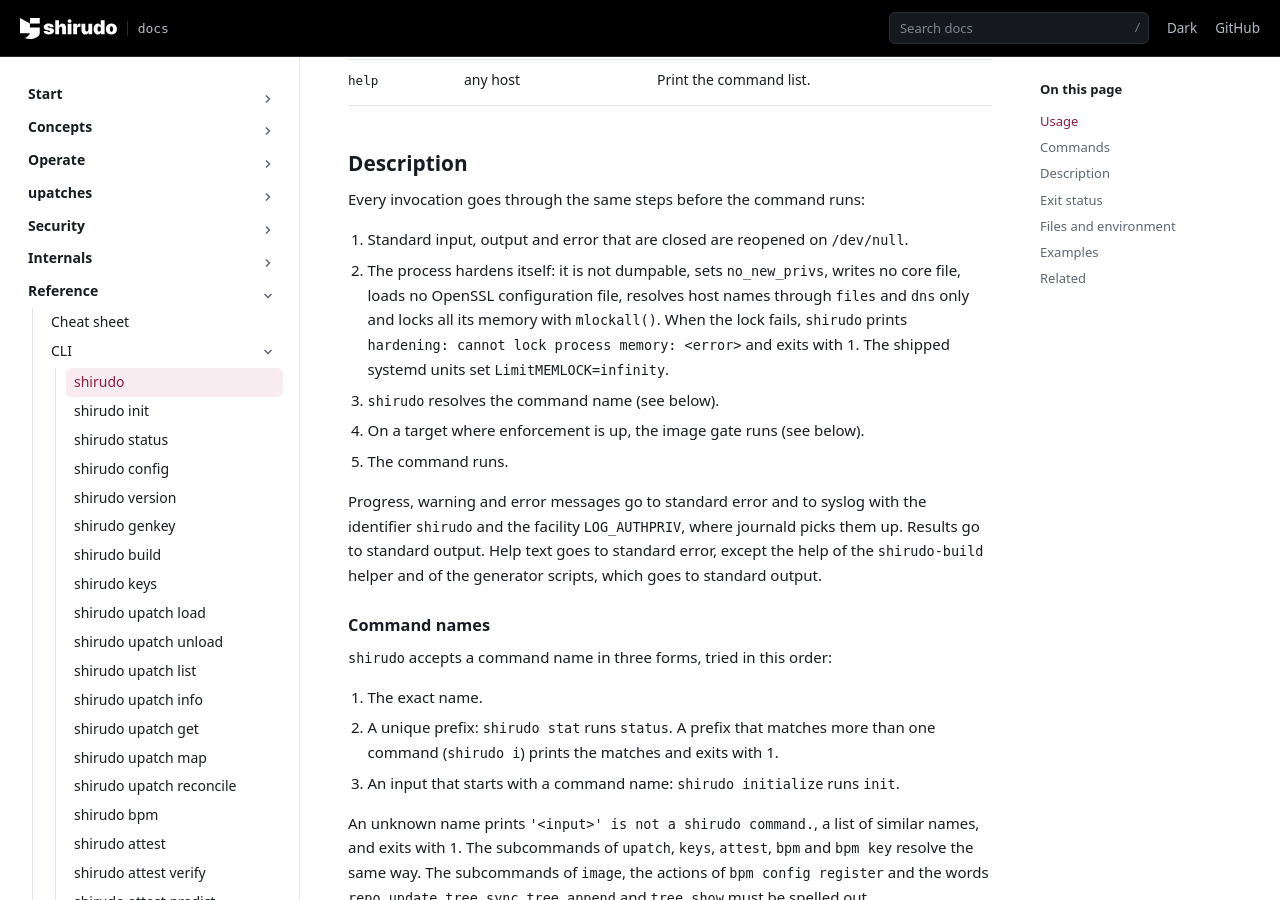
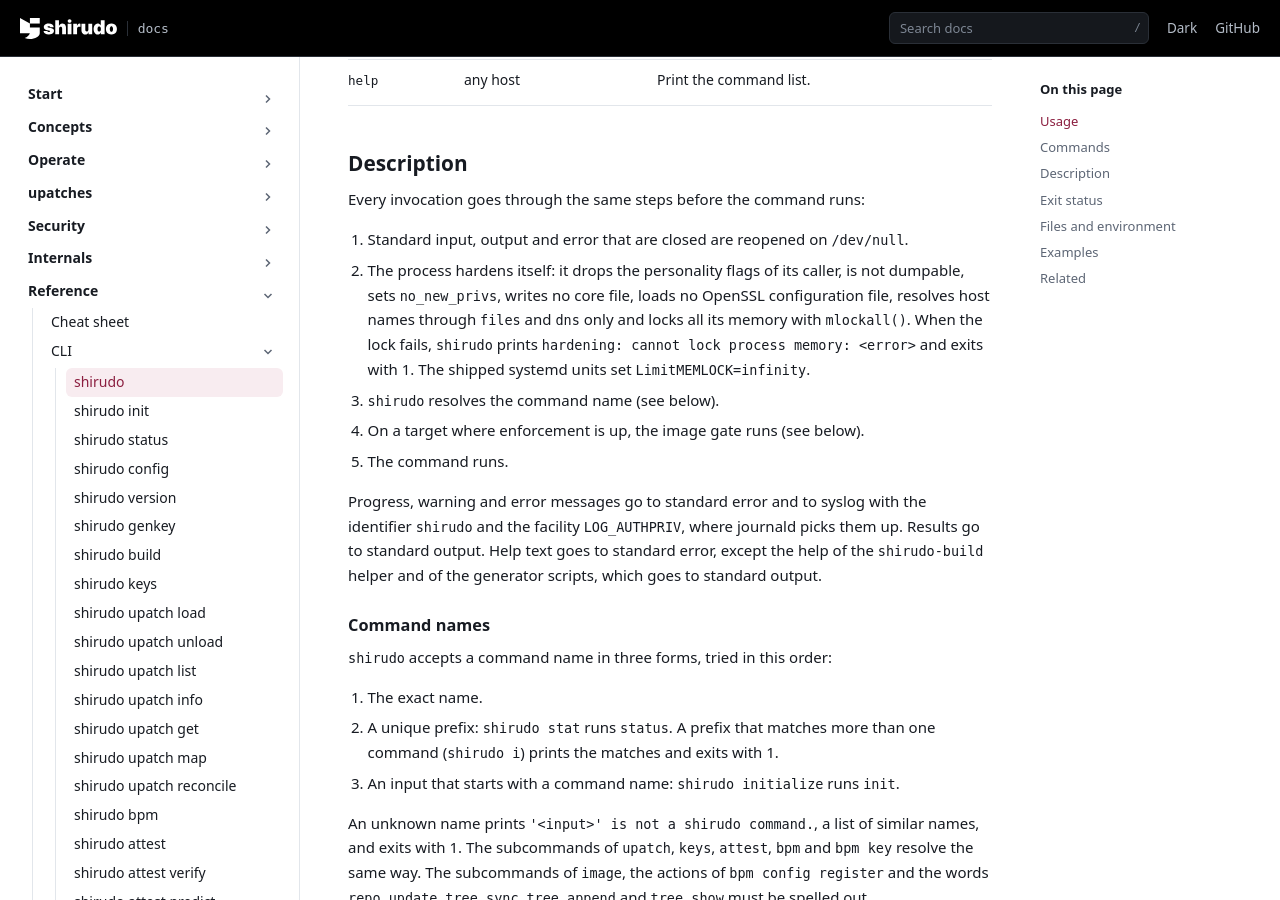
Before and after one commit to AliBashaSY/shirudo, a Sphinx documentation site: the page built from Documentation/reference/cli/shirudo.rst, in a window 1280 px wide and 900 px high, scrolled down 1444 px. Built offline with Sphinx 7.4.7, drawn with Linux system fonts in a browser that asks for light colours; pages that are not in the unit, such as notebooks, are missing from menus.

Commit message:
harden: drop the personality the caller passes down
A process keeps its personality across exec, and shirudo took the one
root started it with. Under setarch --uname-2.6, UNAME26 has uname()
report a 2.6 release, which the tree selector compares with an
operation's kernel range: an operation skipped for that release is
skipped for good, so root could keep a node from ever applying it.
READ_IMPLIES_EXEC would also make every later mapping executable.

harden_self() now resets the personality to PER_LINUX before anything
reads the release, and a failure ends the command like a failed memory
lock. t6151 runs status under UNAME26 and compares the release it
reads with the kernel's.

Signed-off-by: Daniel Borkmann <daniel@iogearbox.net>

```diff
--- a/Documentation/contribute/testing/test-coverage.rst
+++ b/Documentation/contribute/testing/test-coverage.rst
@@ -496,6 +496,9 @@ signed config image.
      - The directories above the state root carry the ancestor mark; a
        rename of one and the removal of the mark are refused and counted,
        and a directory beside the state root still renames
+   * - ``t6151-personality``
+     - Started under ``setarch --uname-2.6``, shirudo still reads the
+       kernel's release
 
 ``bpm`` (7)
 ~~~~~~~~~~~
--- a/Documentation/internals/kernel-interfaces.rst
+++ b/Documentation/internals/kernel-interfaces.rst
@@ -421,6 +421,10 @@ Process setup and prctl
      - Enforcement probe. ``lsm/task_prctl`` fails it with errno 1002
        when ``bpf2`` is attached; ``EINVAL`` or ``ENOSYS`` means it is
        not.
+   * - ``personality(PER_LINUX)``
+     - Drops the personality flags the caller passed down, ``UNAME26``
+       among them, which would have ``uname()`` report a 2.6 release to
+       the tree selector. A failure ends the command.
    * - ``prctl(PR_SET_DUMPABLE, 0)``, ``prctl(PR_SET_NO_NEW_PRIVS, 1)``,
        ``prctl(PR_SET_PTRACER, 0)``
      - Process hardening before every command.
--- a/Documentation/reference/cli/shirudo.rst
+++ b/Documentation/reference/cli/shirudo.rst
@@ -85,12 +85,12 @@ Every invocation goes through the same steps before the command runs:
 
 #. Standard input, output and error that are closed are reopened on
    ``/dev/null``.
-#. The process hardens itself: it is not dumpable, sets
-   ``no_new_privs``, writes no core file, loads no OpenSSL configuration
-   file, resolves host names through ``files`` and ``dns`` only and locks
-   all its memory with ``mlockall()``. When the lock fails, ``shirudo``
-   prints ``hardening: cannot lock process memory: <error>`` and exits
-   with 1. The shipped systemd units set ``LimitMEMLOCK=infinity``.
+#. The process hardens itself: it drops the personality flags of its
+   caller, is not dumpable, sets ``no_new_privs``, writes no core file,
+   loads no OpenSSL configuration file, resolves host names through
+   ``files`` and ``dns`` only and locks all its memory with
+   ``mlockall()``. When the lock fails, ``shirudo`` prints
+   ``hardening: cannot lock process memory: <error>`` and exits with 1. The shipped systemd units set ``LimitMEMLOCK=infinity``.
 #. ``shirudo`` resolves the command name (see below).
 #. On a target where enforcement is up, the image gate runs (see below).
 #. The command runs.
--- a/Documentation/reference/failure-categories.rst
+++ b/Documentation/reference/failure-categories.rst
@@ -330,8 +330,9 @@ every verdict, ``tampered`` included. Parse ``.status`` of
    * - Unknown or ambiguous command
      - 1.
    * - Any command
-     - 1 when ``mlockall()`` fails (``hardening: cannot lock process
-       memory``) or the gate refuses.
+     - 1 when the personality cannot be reset (``hardening: cannot reset
+       the personality``), when ``mlockall()`` fails (``hardening: cannot
+       lock process memory``) or when the gate refuses.
    * - ``genkey``
      - 0; 1 on failure or when keys exist without ``--force``; 2 for an
        unknown option.
--- a/Documentation/security/threat-model.rst
+++ b/Documentation/security/threat-model.rst
@@ -1774,7 +1774,10 @@ U3 The environment reaches authorized processes
       (libcurl), which open a file root names with the process's
       authority, are refused on a target like shirudo's own overrides
       (``t6136``): with the first set, ``shirudo status`` wrote the
-      library's log into a sealed file.
+      library's log into a sealed file. The personality the caller sets
+      is dropped at start (``t6151``): under ``UNAME26``, ``uname()``
+      reported a 2.6 release to the tree selector, and an operation it
+      skipped for that release stayed skipped.
    :Status: Confirmed in code for shirudo's own variables; the library
       log file was reproduced on a test VM and is refused now.
    :Meanwhile: Keep ``/etc/shirudo/bpm/environment``,
```
Also changed, not shown: 2 other files.
